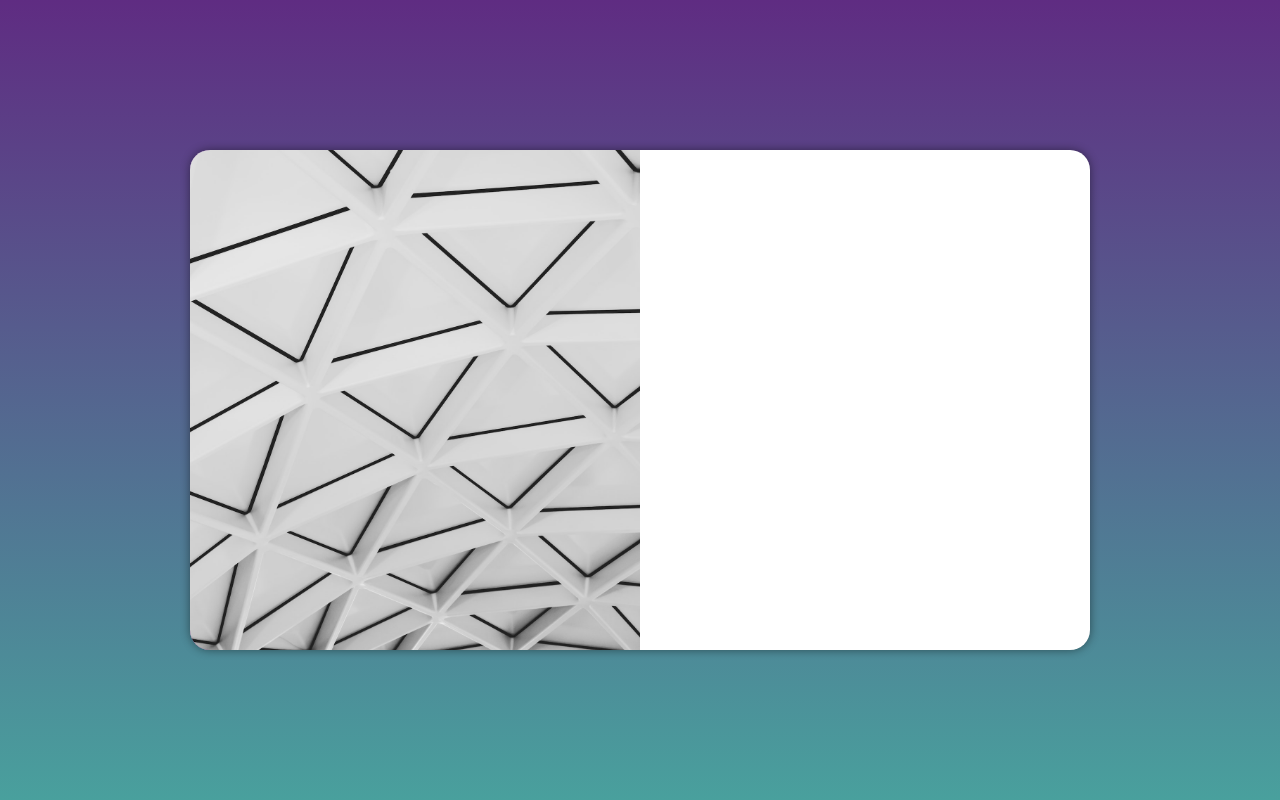
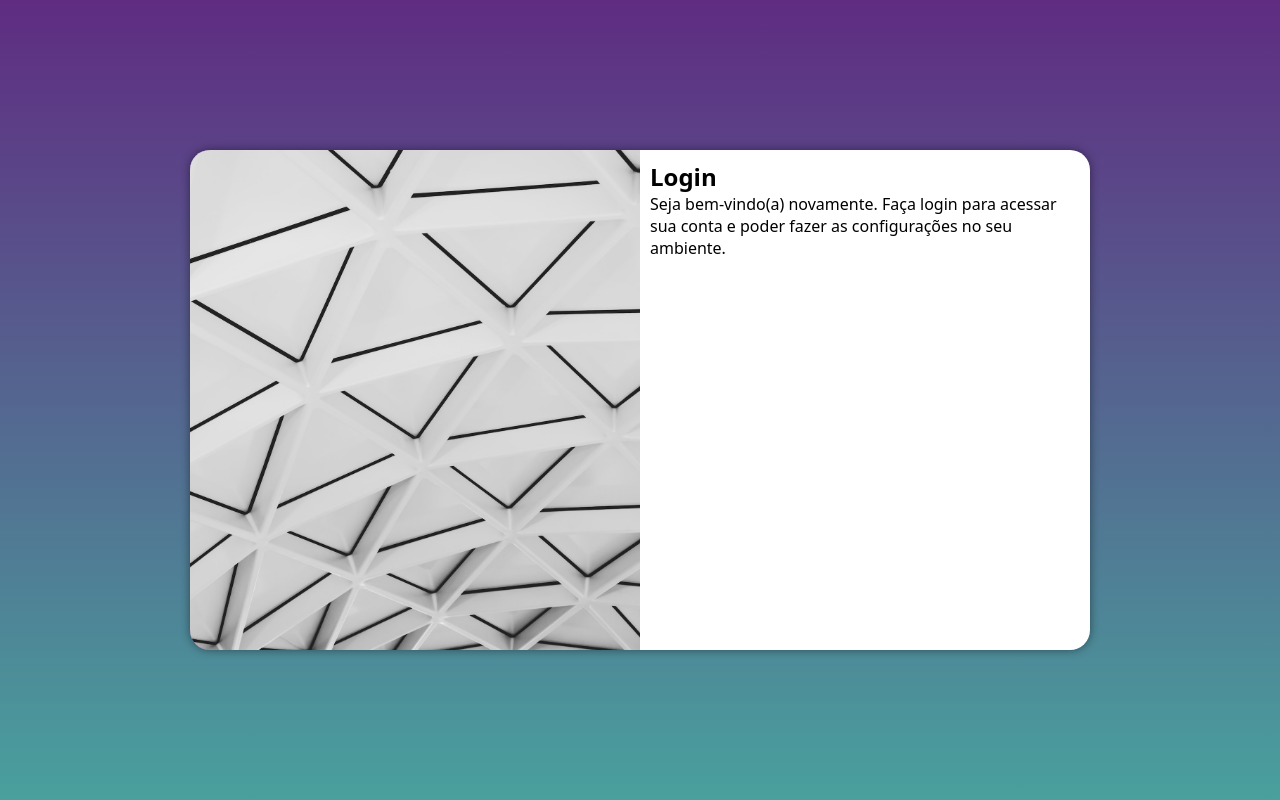
Before and after one commit to JheanAntunes/projeto-login, a plain HTML site: page index.html in a window 1280 px wide. Drawn offline with Linux system fonts and the light colour scheme.

Commit message:
ajeitando

```diff
--- a/estilos/media-query.css
+++ b/estilos/media-query.css
@@ -52,7 +52,7 @@ Grandes telas: acima de 1200px
 
      section#login > div#formulario{
         float: right;
-        width: 100%;
-        height: 100%;
+        width: 50%;
+
     }
 }
```
